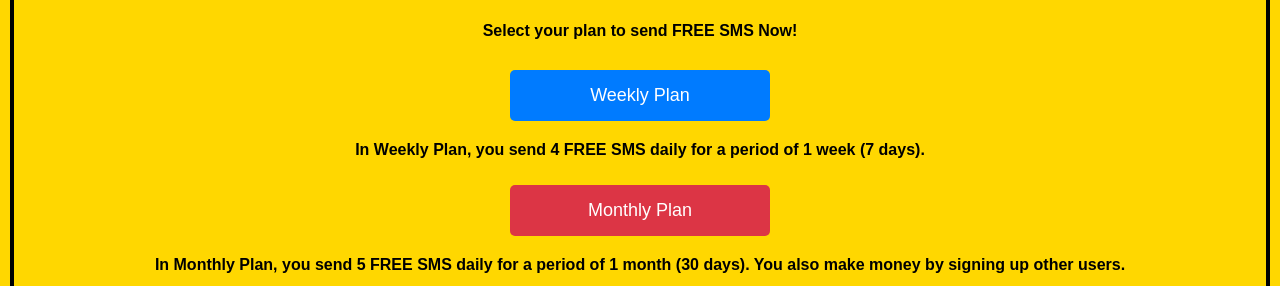
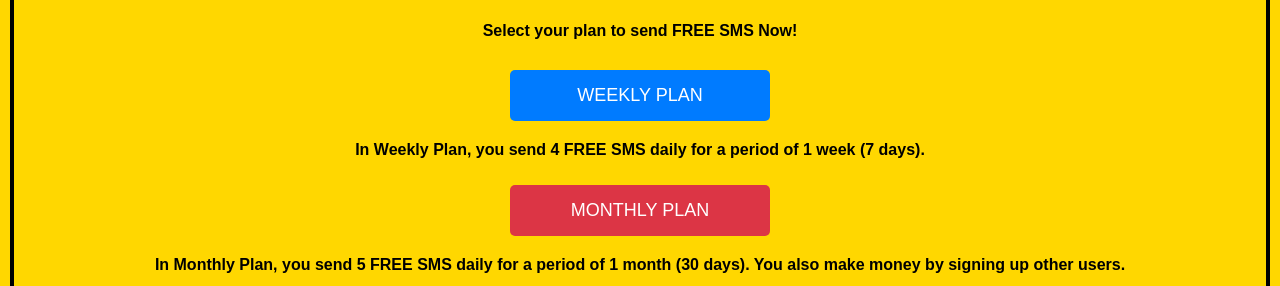
Before and after one commit to masomodigital/sendsms-page, a plain HTML site: page index.html in a window 1280 px wide. Shown: the part 122-408 px from the top of the page. Drawn offline with Linux system fonts and the light colour scheme.

Commit message:
Update index.html

```diff
--- a/index.html
+++ b/index.html
@@ -71,10 +71,10 @@
     <h1>Send Free SMS</h1>
     <p class="subheading">Select your plan to send FREE SMS Now!</p>
     <div class="button-container">
-        <a href="https://masomodigital.github.io/sendsmspens-weekly/" class="btn blue-btn">Weekly Plan</a>
+        <a href="https://masomodigital.github.io/sendsmspens-weekly/" class="btn blue-btn">WEEKLY PLAN</a>
         <p class="info-text">In Weekly Plan, you send 4 FREE SMS daily for a period of 1 week (7 days).</p>
 
-        <a href="https://masomodigital.github.io/sendsms-monthly/" class="btn red-btn">Monthly Plan</a>
+        <a href="https://masomodigital.github.io/sendsms-monthly/" class="btn red-btn">MONTHLY PLAN</a>
         <p class="info-text">In Monthly Plan, you send 5 FREE SMS daily for a period of 1 month (30 days). You also make money by signing up other users.</p>
     </div>
 
```
